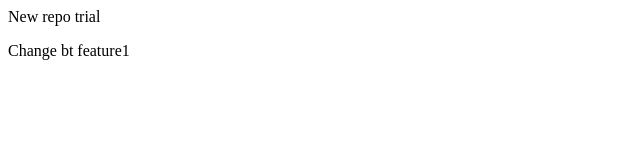
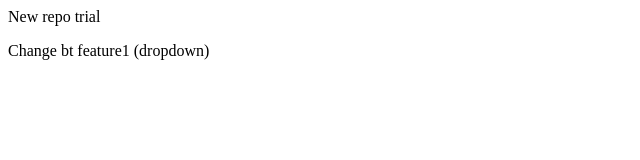
Before and after one commit to itSKoush/Demo2, a plain HTML site: page index.html in a window 1280 px wide. Shown: the full height of the page, 0-640 px from the left. Drawn offline with Linux system fonts and the light colour scheme.

Commit message:
change by feature1

```diff
--- a/index.html
+++ b/index.html
@@ -1,2 +1,2 @@
 <p>New repo trial</p>
-<p>Change bt feature1</p>
+<p>Change bt feature1 (dropdown)</p>
```
